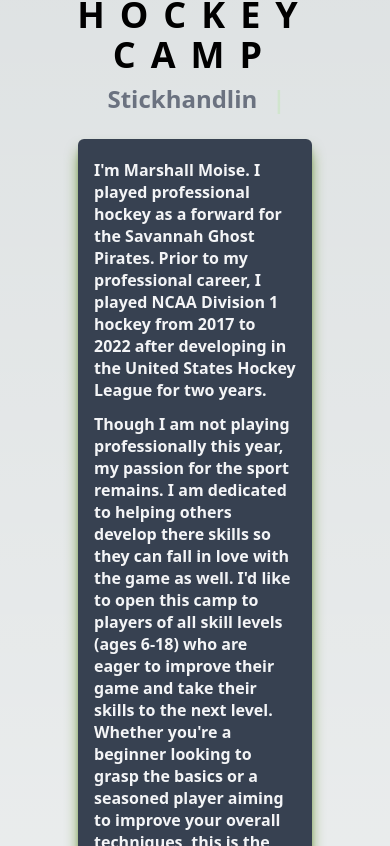
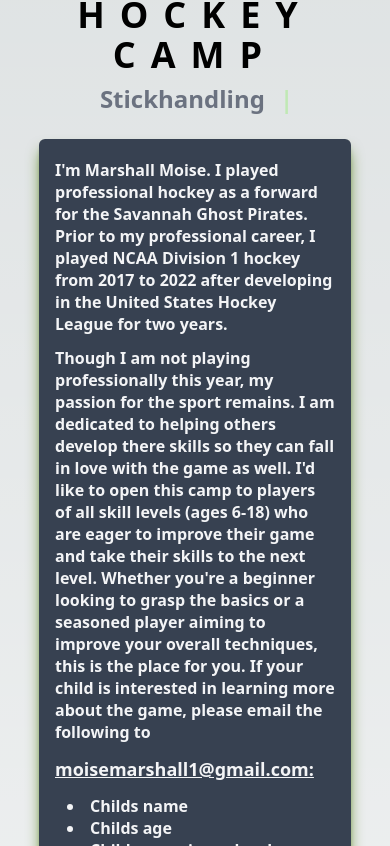
Before and after one commit to shayleemeyer/MarshWebsite, a Next.js app: page / in a window 390 px wide. Shown: the part 718-1564 px from the top of the page. Built offline with nearby package versions, Linux system fonts and the light colour scheme.

Commit message:
blurb sizing

```diff
--- a/components/Hero.js
+++ b/components/Hero.js
@@ -44,7 +44,7 @@
           <span className="mr-3 z-6 text-gray-500">{text}</span>
           <Cursor cursorColor="#61f326" />
         </h1>
-        <div className="text-left pt-5 z-20 relative font-semibold p-4 bg-gray-700 rounded-md shadow-lg shadow-lime-700 text-gray-100 max-w-[60%] mx-auto">
+        <div className="text-left pt-5 z-20 relative font-semibold p-4 bg-gray-700 rounded-md shadow-lg shadow-lime-700 text-gray-100 md:max-w-[60%] max-w-[80%] mx-auto">
           <p className="pb-3">
             I'm Marshall Moise. I played professional hockey as a forward for
             the Savannah Ghost Pirates. Prior to my professional career, I
```
